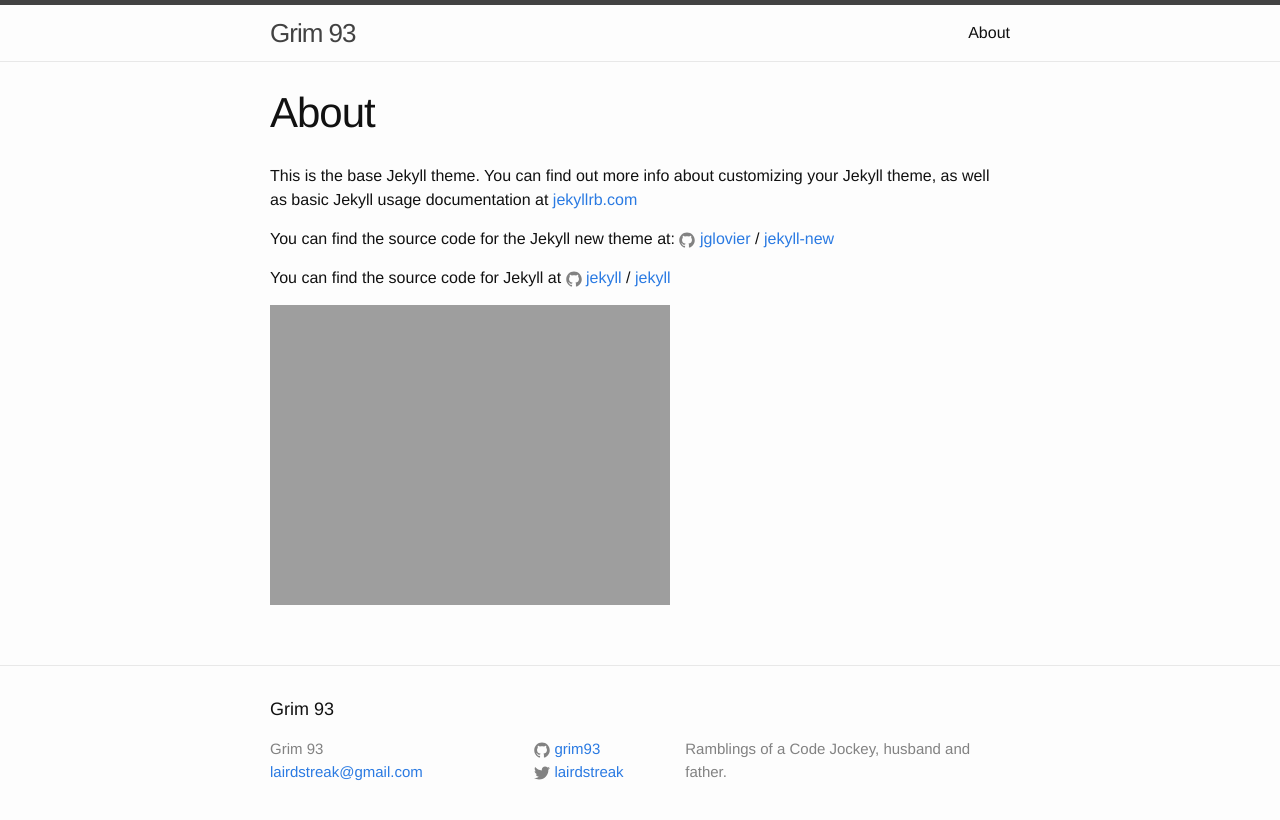
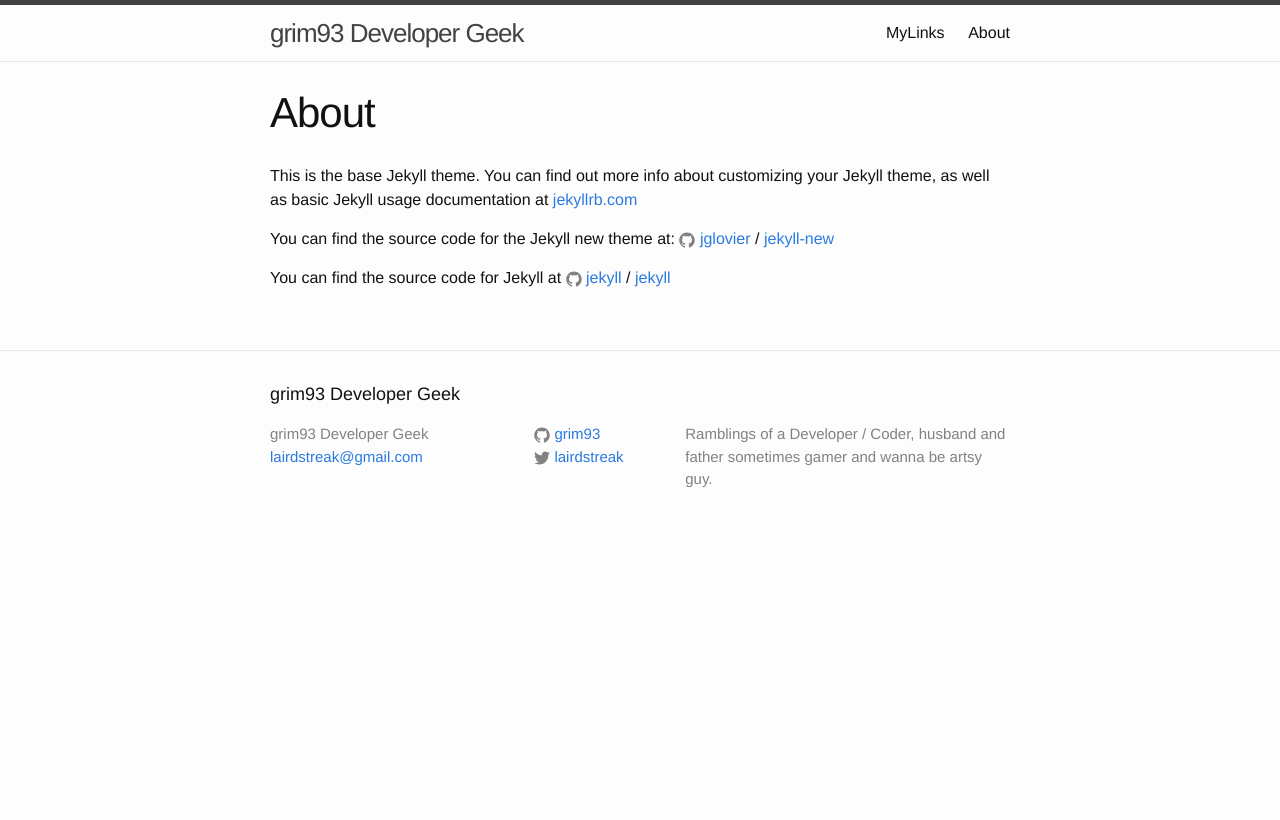
Before and after one commit to LairdStreak/LairdStreak.github.io, a Jekyll site: the page built from about.md, in a window 1280 px wide. Shown: the top 820 px of the page. Built offline with Jekyll 4.4.1, drawn with Linux system fonts in a browser that asks for light colours.

Commit message:
Description change and some of my fav links.

```diff
--- a/_config.yml
+++ b/_config.yml
@@ -6,10 +6,9 @@
 # 'jekyll serve'. If you change this file, please restart the server process.
 
 # Site settings
-title: Grim 93
+title: grim93 Developer Geek
 email: lairdstreak@gmail.com
-description: > # this means to ignore newlines until "baseurl:"
-  Ramblings of a Code Jockey, husband and father.
+description: "Ramblings of a Developer / Coder, husband and father sometimes gamer and wanna be artsy guy."
 baseurl: "" # the subpath of your site, e.g. /blog
 url: "https://grim93.github.io" # the base hostname & protocol for your site
 twitter_username: lairdstreak
--- a/about.md
+++ b/about.md
@@ -13,5 +13,3 @@
 You can find the source code for Jekyll at
 {% include icon-github.html username="jekyll" %} /
 [jekyll](https://github.com/jekyll/jekyll)
-
-### ![My helpful screenshot]({{ site.url }}/assets/u1.jpg)
```
Also changed, not shown: MyLinks.md (added, +12 -0 lines), _posts/2016-12-22-just-stuff.markdown (deleted, +0 -21 lines), _posts/2016-12-24-the-day-before-xmas.md (deleted, +0 -10 lines).
